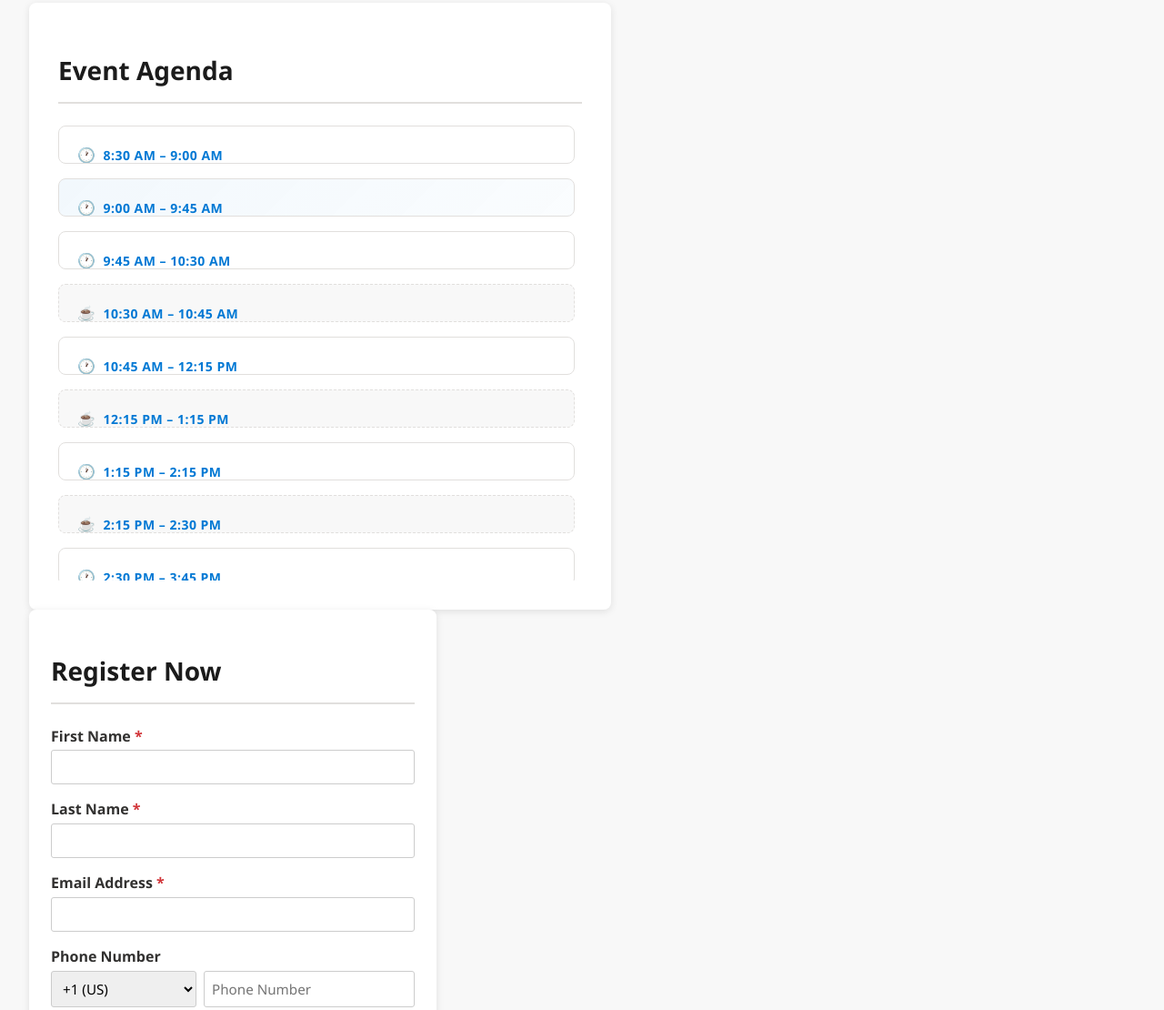
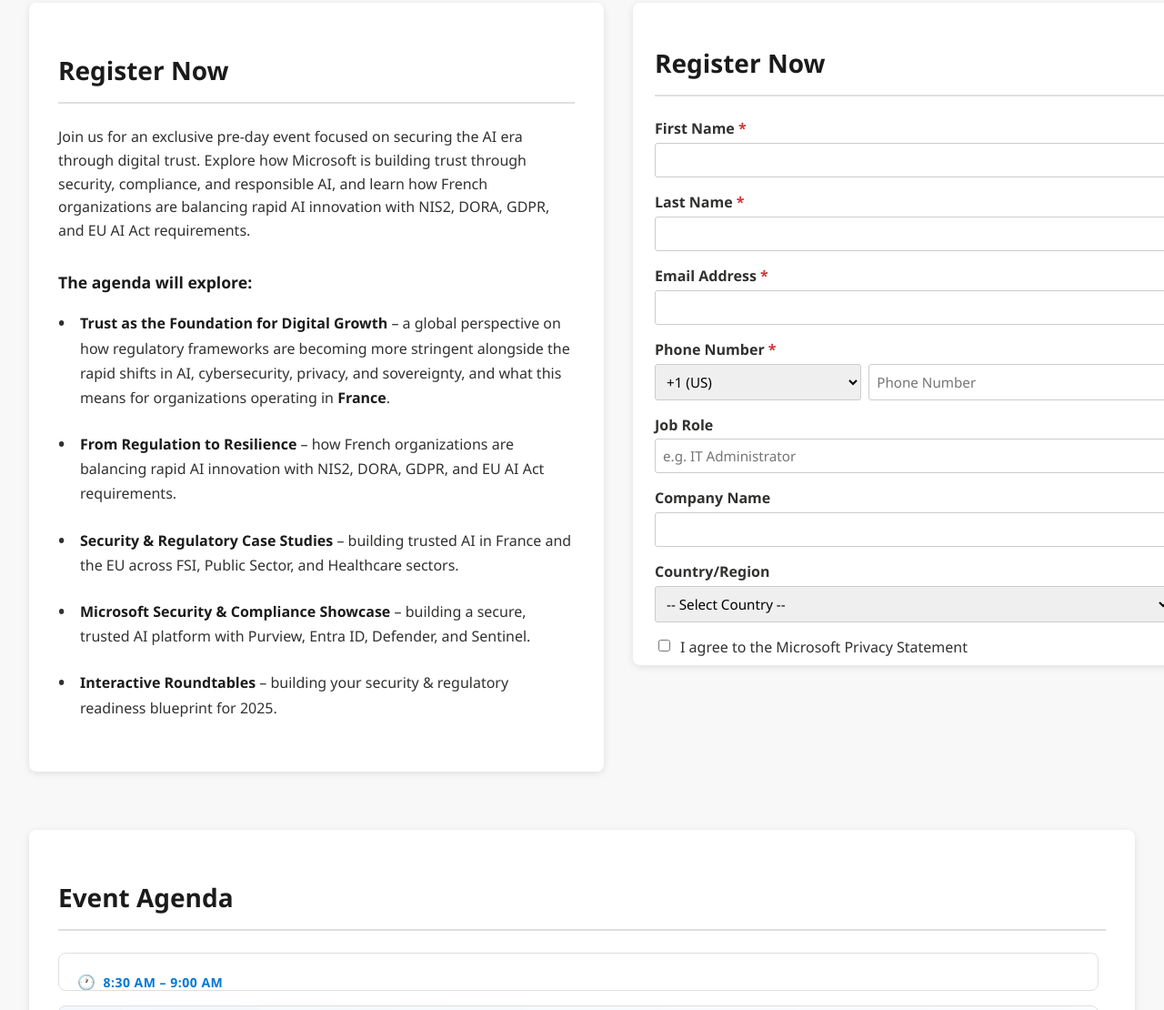
Before and after one commit to Praneemsr/DTGR_ROADSHOW, a website: page index.html in a window 1280 px wide. Shown: the part 412-1522 px from the top of the page at 91% size. Drawn offline with Linux system fonts and the light colour scheme.

Commit message:
Redesign layout to match image: Register Now section on left with intro and agenda bullets, registration form on right

```diff
--- a/css/styles.css
+++ b/css/styles.css
@@ -37,7 +37,7 @@
     margin: 0;
 }
 
-/* Main Content Layout: Agenda (Left) and Registration (Right) */
+/* Main Content Layout: Register Now (Left) and Registration Form (Right) */
 .main-content {
     display: flex;
     flex-direction: row;
@@ -50,11 +50,15 @@
     width: 100%;
 }
 
-.agenda-section {
+.register-now-section {
     flex: 1 1 50%;
     min-width: 400px;
     max-width: 50%;
     order: 1;
+    background: #fff;
+    padding: 2rem;
+    border-radius: 8px;
+    box-shadow: 0 2px 8px rgba(0, 0, 0, 0.1);
 }
 
 .registration-form {
@@ -71,6 +75,69 @@
     overflow-y: auto;
     align-self: flex-start;
     order: 2;
+}
+
+/* Register Now Section Styling */
+.register-now-title {
+    font-size: 1.75rem;
+    margin-bottom: 1.5rem;
+    color: #1b1b1b;
+    padding-bottom: 1rem;
+    border-bottom: 2px solid #e1dfdd;
+    font-weight: 600;
+}
+
+.register-intro {
+    font-size: 1rem;
+    line-height: 1.6;
+    color: #323130;
+    margin-bottom: 2rem;
+}
+
+.agenda-explore-title {
+    font-size: 1.1rem;
+    font-weight: 600;
+    color: #1b1b1b;
+    margin-bottom: 1.25rem;
+    margin-top: 2rem;
+}
+
+.agenda-overview {
+    list-style: none;
+    padding: 0;
+    margin: 0;
+}
+
+.agenda-overview li {
+    font-size: 1rem;
+    line-height: 1.7;
+    color: #323130;
+    margin-bottom: 1.5rem;
+    padding-left: 1.5rem;
+    position: relative;
+}
+
+.agenda-overview li::before {
+    content: '•';
+    position: absolute;
+    left: 0;
+    color: #323130;
+    font-size: 1.2rem;
+    line-height: 1.4;
+    font-weight: bold;
+}
+
+.agenda-overview li strong {
+    color: #1b1b1b;
+    font-weight: 600;
+}
+
+/* Detailed Agenda Section (Below main content) */
+.detailed-agenda-section {
+    padding: 2rem;
+    max-width: 1400px;
+    margin: 0 auto;
+    background: #f8f8f8;
 }
 
 .registration-form h2 {
@@ -649,7 +716,7 @@
         gap: 1.5rem;
     }
 
-    .agenda-section {
+    .register-now-section {
         flex: 1;
         width: 100%;
         min-width: 100%;
--- a/index.html
+++ b/index.html
@@ -47,13 +47,116 @@
             </div>
         </section>
 
-        <!-- Main Content: Agenda (Left) and Registration (Right) -->
+        <!-- Main Content: Register Now (Left) and Registration Form (Right) -->
         <section class="main-content">
-            <!-- Left column: Agenda -->
-            <div class="agenda-section">
-                <div class="agenda-container">
-                    <h2 class="agenda-title">Event Agenda</h2>
-                    <div class="agenda-timeline">
+            <!-- Left column: Register Now with intro and agenda overview -->
+            <div class="register-now-section">
+                <h2 class="register-now-title">Register Now</h2>
+                <p class="register-intro">
+                    Join us for an exclusive pre-day event focused on securing the AI era through digital trust.
+                    Explore how Microsoft is building trust through security, compliance, and responsible AI,
+                    and learn how French organizations are balancing rapid AI innovation with NIS2, DORA, GDPR,
+                    and EU AI Act requirements.
+                </p>
+                <h3 class="agenda-explore-title">The agenda will explore:</h3>
+                <ul class="agenda-overview">
+                    <li><strong>Trust as the Foundation for Digital Growth</strong> – a global perspective on how regulatory frameworks are becoming more stringent alongside the rapid shifts in AI, cybersecurity, privacy, and sovereignty, and what this means for organizations operating in <strong>France</strong>.</li>
+                    <li><strong>From Regulation to Resilience</strong> – how French organizations are balancing rapid AI innovation with NIS2, DORA, GDPR, and EU AI Act requirements.</li>
+                    <li><strong>Security & Regulatory Case Studies</strong> – building trusted AI in France and the EU across FSI, Public Sector, and Healthcare sectors.</li>
+                    <li><strong>Microsoft Security & Compliance Showcase</strong> – building a secure, trusted AI platform with Purview, Entra ID, Defender, and Sentinel.</li>
+                    <li><strong>Interactive Roundtables</strong> – building your security & regulatory readiness blueprint for 2025.</li>
+                </ul>
+            </div>
+
+            <!-- Right column: Registration form -->
+            <div class="registration-form">
+                <h2>Register Now</h2>
+                <form id="registerForm">
+                    <div class="form-group">
+                        <label for="firstName">First Name <span class="required">*</span></label>
+                        <input id="firstName" name="firstName" type="text" required aria-required="true" aria-describedby="firstName-desc">
+                        <span id="firstName-desc" class="sr-only">Enter your first name</span>
+                    </div>
+                    <div class="form-group">
+                        <label for="lastName">Last Name <span class="required">*</span></label>
+                        <input id="lastName" name="lastName" type="text" required aria-required="true" aria-describedby="lastName-desc">
+                        <span id="lastName-desc" class="sr-only">Enter your last name</span>
+                    </div>
+                    <div class="form-group">
+                        <label for="email">Email Address <span class="required">*</span></label>
+                        <input id="email" name="email" type="email" required aria-required="true" aria-describedby="email-desc">
+                        <span id="email-desc" class="sr-only">Enter a valid email address</span>
+                    </div>
+                    <div class="form-group">
+                        <label for="phone">Phone Number <span class="required">*</span></label>
+                        <div class="phone-input">
+                            <!-- Country code dropdown -->
+                            <select name="phoneCountry" id="phoneCountry" required>
+                                <option value="+1">+1 (US)</option>
+                                <option value="+44">+44 (UK)</option>
+                                <option value="+65">+65 (SG)</option>
+                                <option value="+61">+61 (AU)</option>
+                                <option value="+91">+91 (IN)</option>
+                                <option value="+86">+86 (CN)</option>
+                                <option value="+81">+81 (JP)</option>
+                                <option value="+49">+49 (DE)</option>
+                                <option value="+33">+33 (FR)</option>
+                                <option value="+39">+39 (IT)</option>
+                            </select>
+                            <input id="phoneNumber" name="phoneNumber" type="tel" required placeholder="Phone Number">
+                        </div>
+                    </div>
+                    <div class="form-group">
+                        <label for="jobRole">Job Role</label>
+                        <input id="jobRole" name="jobRole" type="text" placeholder="e.g. IT Administrator">
+                    </div>
+                    <div class="form-group">
+                        <label for="company">Company Name</label>
+                        <input id="company" name="company" type="text" required>
+                    </div>
+                    <div class="form-group">
+                        <label for="country">Country/Region</label>
+                        <select id="country" name="country" required>
+                            <option value="">-- Select Country --</option>
+                            <option value="US">United States</option>
+                            <option value="CA">Canada</option>
+                            <option value="SG">Singapore</option>
+                            <option value="AU">Australia</option>
+                            <option value="IN">India</option>
+                            <option value="GB">United Kingdom</option>
+                            <option value="DE">Germany</option>
+                            <option value="FR">France</option>
+                            <option value="IT">Italy</option>
+                            <option value="JP">Japan</option>
+                            <option value="CN">China</option>
+                            <option value="BR">Brazil</option>
+                            <option value="MX">Mexico</option>
+                            <option value="ES">Spain</option>
+                            <option value="NL">Netherlands</option>
+                            <option value="SE">Sweden</option>
+                            <option value="NO">Norway</option>
+                            <option value="DK">Denmark</option>
+                            <option value="FI">Finland</option>
+                            <option value="PL">Poland</option>
+                            <option value="BE">Belgium</option>
+                        </select>
+                    </div>
+                    <!-- Privacy consent and submit -->
+                    <div class="form-group checkbox-group">
+                        <input id="acceptTerms" name="acceptTerms" type="checkbox" required>
+                        <label for="acceptTerms">I agree to the Microsoft Privacy Statement</label>
+                    </div>
+                    <button type="submit" id="registerButton">Register</button>
+                    <div id="formMessage" class="form-message"></div>
+                </form>
+            </div>
+        </section>
+
+        <!-- Detailed Agenda Section (Below main content) -->
+        <section class="detailed-agenda-section">
+            <div class="agenda-container">
+                <h2 class="agenda-title">Event Agenda</h2>
+                <div class="agenda-timeline">
                     <div class="agenda-item" data-type="registration">
                         <div class="agenda-time">8:30 AM – 9:00 AM</div>
                         <div class="agenda-content">
@@ -167,89 +270,6 @@
                     </div>
                 </div>
             </div>
-
-            <!-- Right column: Registration form -->
-            <div class="registration-form">
-                <h2>Register Now</h2>
-                <form id="registerForm">
-                    <div class="form-group">
-                        <label for="firstName">First Name <span class="required">*</span></label>
-                        <input id="firstName" name="firstName" type="text" required aria-required="true" aria-describedby="firstName-desc">
-                        <span id="firstName-desc" class="sr-only">Enter your first name</span>
-                    </div>
-                    <div class="form-group">
-                        <label for="lastName">Last Name <span class="required">*</span></label>
-                        <input id="lastName" name="lastName" type="text" required aria-required="true" aria-describedby="lastName-desc">
-                        <span id="lastName-desc" class="sr-only">Enter your last name</span>
-                    </div>
-                    <div class="form-group">
-                        <label for="email">Email Address <span class="required">*</span></label>
-                        <input id="email" name="email" type="email" required aria-required="true" aria-describedby="email-desc">
-                        <span id="email-desc" class="sr-only">Enter a valid email address</span>
-                    </div>
-                    <div class="form-group">
-                        <label for="phone">Phone Number</label>
-                        <div class="phone-input">
-                            <!-- Country code dropdown -->
-                            <select name="phoneCountry" id="phoneCountry" required>
-                                <option value="+1">+1 (US)</option>
-                                <option value="+44">+44 (UK)</option>
-                                <option value="+65">+65 (SG)</option>
-                                <option value="+61">+61 (AU)</option>
-                                <option value="+91">+91 (IN)</option>
-                                <option value="+86">+86 (CN)</option>
-                                <option value="+81">+81 (JP)</option>
-                                <option value="+49">+49 (DE)</option>
-                                <option value="+33">+33 (FR)</option>
-                                <option value="+39">+39 (IT)</option>
-                            </select>
-                            <input id="phoneNumber" name="phoneNumber" type="tel" required placeholder="Phone Number">
-                        </div>
-                    </div>
-                    <div class="form-group">
-                        <label for="jobRole">Job Role</label>
-                        <input id="jobRole" name="jobRole" type="text" placeholder="e.g. IT Administrator">
-                    </div>
-                    <div class="form-group">
-                        <label for="company">Company Name</label>
-                        <input id="company" name="company" type="text" required>
-                    </div>
-                    <div class="form-group">
-                        <label for="country">Country/Region</label>
-                        <select id="country" name="country" required>
-                            <option value="">-- Select Country --</option>
-                            <option value="US">United States</option>
-                            <option value="CA">Canada</option>
-                            <option value="SG">Singapore</option>
-                            <option value="AU">Australia</option>
-                            <option value="IN">India</option>
-                            <option value="GB">United Kingdom</option>
-                            <option value="DE">Germany</option>
-                            <option value="FR">France</option>
-                            <option value="IT">Italy</option>
-                            <option value="JP">Japan</option>
-                            <option value="CN">China</option>
-                            <option value="BR">Brazil</option>
-                            <option value="MX">Mexico</option>
-                            <option value="ES">Spain</option>
-                            <option value="NL">Netherlands</option>
-                            <option value="SE">Sweden</option>
-                            <option value="NO">Norway</option>
-                            <option value="DK">Denmark</option>
-                            <option value="FI">Finland</option>
-                            <option value="PL">Poland</option>
-                            <option value="BE">Belgium</option>
-                        </select>
-                    </div>
-                    <!-- Privacy consent and submit -->
-                    <div class="form-group checkbox-group">
-                        <input id="acceptTerms" name="acceptTerms" type="checkbox" required>
-                        <label for="acceptTerms">I agree to the Microsoft Privacy Statement</label>
-                    </div>
-                    <button type="submit" id="registerButton">Register</button>
-                    <div id="formMessage" class="form-message"></div>
-                </form>
-            </div>
         </section>
     </main>
 
```
